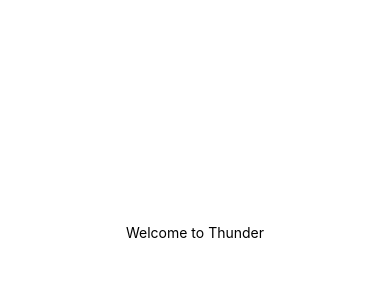
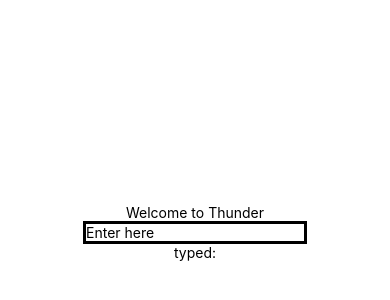
Before and after one commit to Spec-DY/react-native-project, a React Native app: screen / in a window 390 px wide. Shown: the part 190-490 px from the top of the page. Built offline with nearby package versions, Linux system fonts and the light colour scheme.

Commit message:
add input text display

```diff
--- a/App.js
+++ b/App.js
@@ -1,13 +1,28 @@
 import { StatusBar } from 'expo-status-bar';
-import { StyleSheet, Text, View } from 'react-native';
+import { StyleSheet, Text, TextInput, View } from 'react-native';
 import Header from "./components/Header.js";
+import { useState } from 'react';
 
 export default function App() {
-
+  const [text, setText] = useState('')
   return (
     <View style={styles.container}>
       <Header name = "Thunder" />
+        <TextInput
+          style = {{borderWidth: 3}}
+          autoCorrect={true}
+          placeholder='Enter here'
+          onChangeText={(changedText) => {
+            setText(changedText);
+            console.log("1");
+          }}
+          value={text}
+          keyboardType='default'/>
       <StatusBar style="auto" />
+
+      <Text>
+        typed:{text}
+      </Text>
     </View>
 
   );
```
